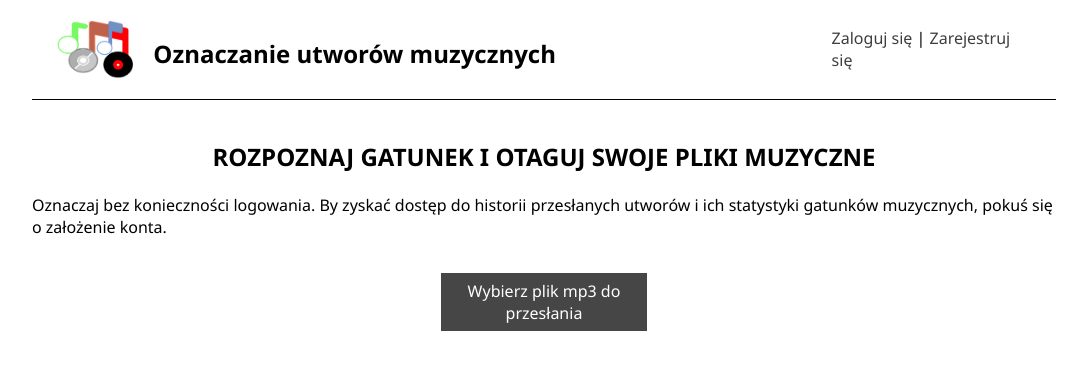
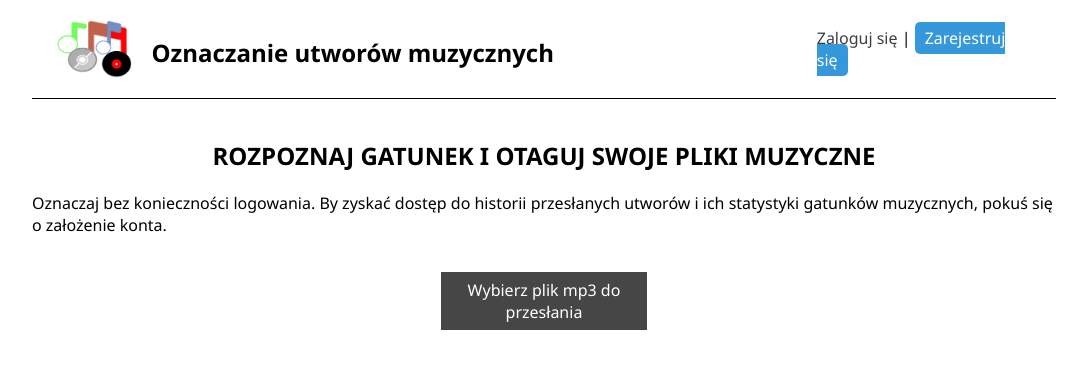
Before and after one commit to kamka5/music_genre_classification, a React (Create React App) app: page / in a window 1280 px wide. Shown: the top 370 px of the page, without its empty margins (96-1183 px from the left). Built offline with nearby package versions, Linux system fonts and the light colour scheme.

Commit message:
drobne kosmetyczne

```diff
--- a/src/components/HomePage/Home.jsx
+++ b/src/components/HomePage/Home.jsx
@@ -84,13 +84,17 @@ const HomePage = ({ user }) => {
             <div>
               <Link to="/login">Zaloguj się</Link>
               <span> | </span>
-              <Link to="/register">Zarejestruj się</Link>
+              <Link to="/register" className={styles.registerLink}>
+                Zarejestruj się
+              </Link>
             </div>
           )}
 
           {user && (
             <div>
-              <Link to="/my-account">Moje Konto</Link>
+              <Link to="/my-account" className={styles.myAccountLink}>
+                Moje Konto
+              </Link>
               <span> | </span>
               <Link to="/logout">Wyloguj</Link>
             </div>
@@ -126,7 +130,6 @@ const HomePage = ({ user }) => {
           )}
         </section>
       )}
-
       {isTagFormVisible && (
         <section className={styles.mainContent}>
           <div>
--- a/src/components/HomePage/Home.module.css
+++ b/src/components/HomePage/Home.module.css
@@ -66,3 +66,27 @@ button {
   margin-right: 1%;
   font-weight: bold;
 }
+
+/* Arkusz stylów (styles.css) */
+
+.registerLink {
+  background-color: #3498db; /* Zielony kolor tła dla "Zarejestruj się" */
+  color: #fff; /* Biały kolor tekstu */
+  padding: 5px 10px; /* Dodatkowe wypełnienie */
+  border-radius: 5px; /* Zakrąglenie krawędzi */
+  text-decoration: none; /* Usunięcie podkreślenia tekstu (domyślnie dla linków) */
+}
+
+.myAccountLink {
+  background-color: #3498db; /* Niebieski kolor tła dla "Moje Konto" */
+  color: #fff; /* Biały kolor tekstu */
+  padding: 5px 10px; /* Dodatkowe wypełnienie */
+  border-radius: 5px; /* Zakrąglenie krawędzi */
+  text-decoration: none; /* Usunięcie podkreślenia tekstu (domyślnie dla linków) */
+}
+
+/* Dodatkowy styl dla linków, gdy najedziemy na nie myszką */
+.registerLink:hover,
+.myAccountLink:hover {
+  background-color: #267fbb; /* Ciemniejszy zielony lub niebieski kolor tła po najechaniu myszką */
+}
--- a/src/components/LoginPage/Login.module.css
+++ b/src/components/LoginPage/Login.module.css
@@ -17,7 +17,7 @@ input {
 }
 
 button {
-  background-color: #4caf50;
+  background-color: #3498db;
   color: white;
   padding: 10px 15px;
   border: none;
@@ -26,7 +26,7 @@ button {
 }
 
 button:hover {
-  background-color: #45a049;
+  background-color: #267fbb;
 }
 
 .error {
--- a/src/components/MyAccountPage/MyAccount.jsx
+++ b/src/components/MyAccountPage/MyAccount.jsx
@@ -156,7 +156,7 @@ const MyAccountPage = ({ user }) => {
           <p>Imię: {user.name}</p>
           <p>Nazwisko: {user.surname}</p>
           <p>Email: {user.email}</p>
-
+          <br />
           {/* Formularz zmiany hasła */}
           <div>
             {/* Przycisk pokazujący formularz zmiany hasła */}
--- a/src/components/RegisterPage/Register.module.css
+++ b/src/components/RegisterPage/Register.module.css
@@ -17,7 +17,7 @@ input {
 }
 
 button {
-  background-color: #4caf50;
+  background-color: #3498db;
   color: white;
   padding: 10px 15px;
   border: none;
@@ -26,7 +26,7 @@ button {
 }
 
 button:hover {
-  background-color: #45a049;
+  background-color: #267fbb;
 }
 
 .error {
```
